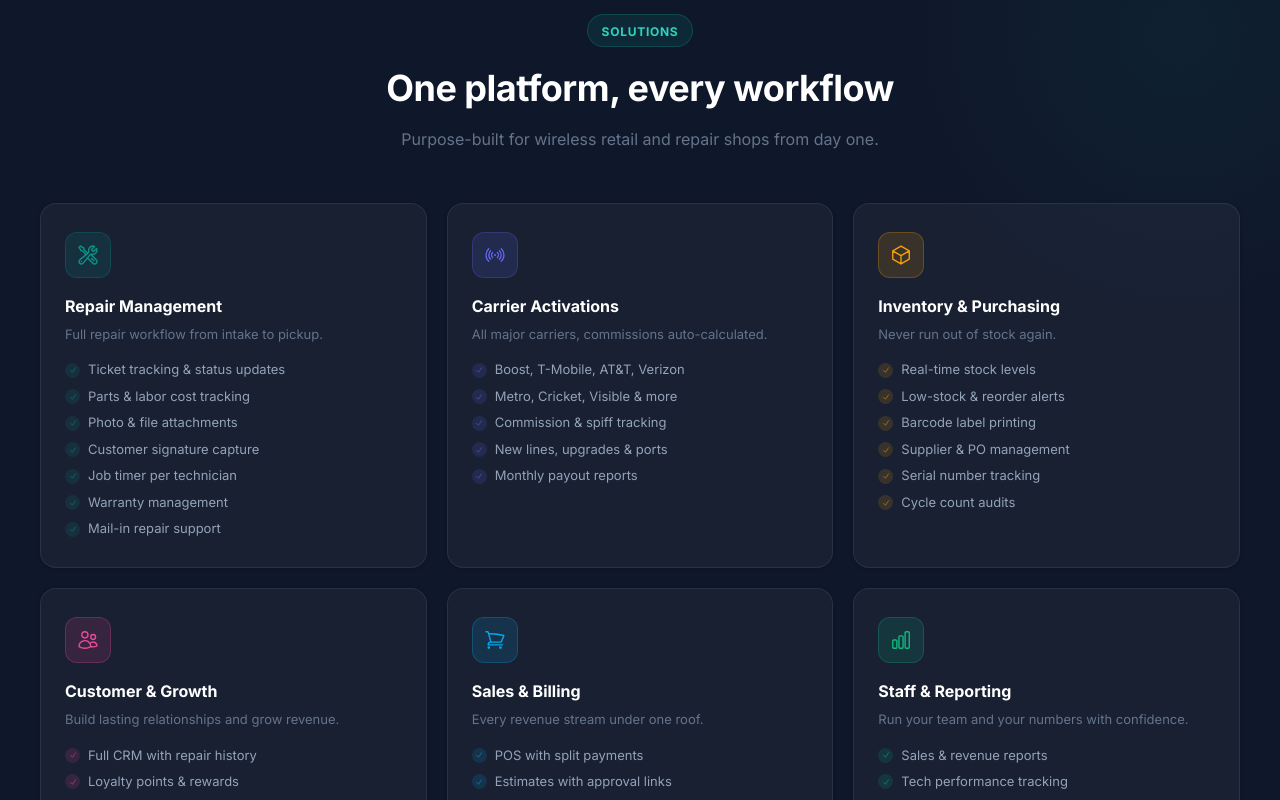
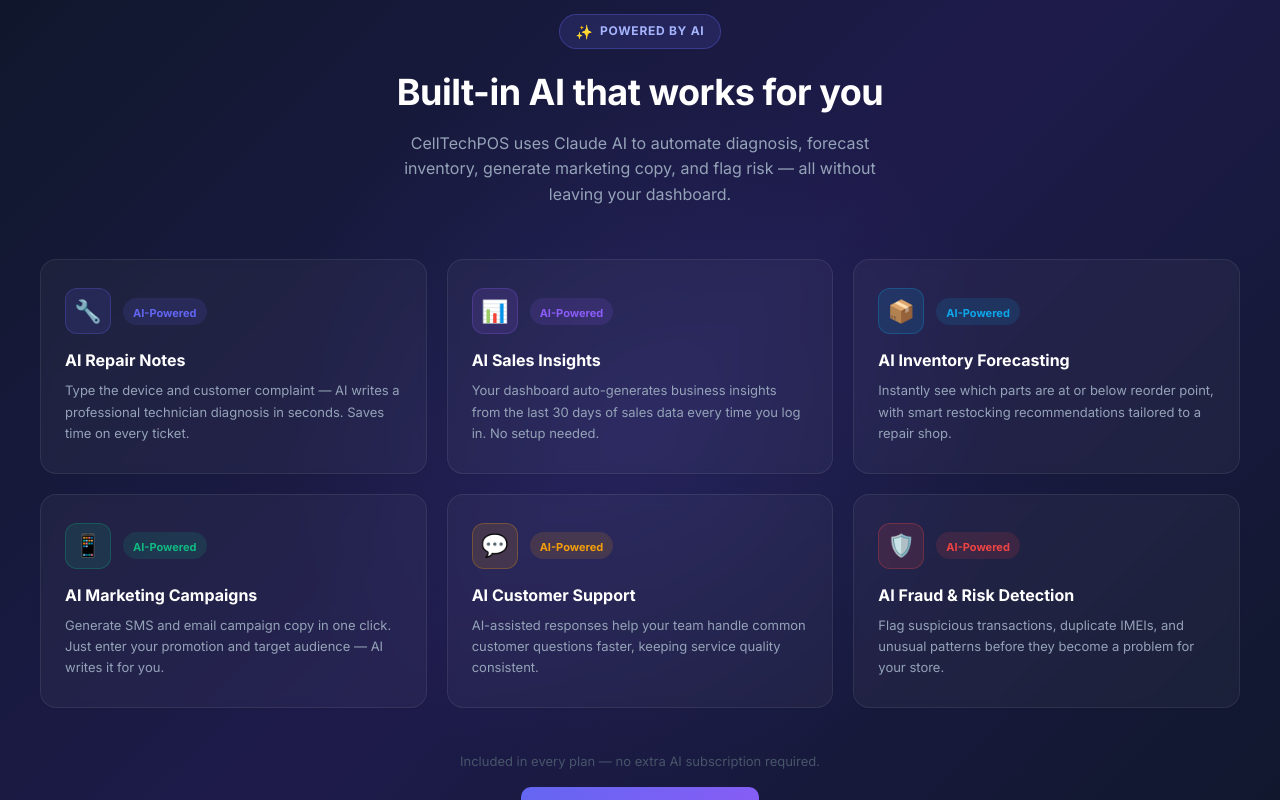
Before and after one commit to zo3byrd/celltechpos, a React (Vite) app in the folder client/: page / in a window 1280 px wide. Shown: the part 4060-4860 px from the top of the page. Built offline with nearby package versions, Linux system fonts and the light colour scheme.

Commit message:
Add AI features section to landing page
Co-Authored-By: Claude Sonnet 4.6 <noreply@anthropic.com>

```diff
--- a/client/src/pages/LandingPage.jsx
+++ b/client/src/pages/LandingPage.jsx
@@ -557,6 +557,83 @@ export default function LandingPage() {
         </div>
       </section>
 
+      {/* ── AI Features ──────────────────────────────────────────── */}
+      <section style={{ background: 'linear-gradient(135deg, #0f172a 0%, #1e1b4b 50%, #0f172a 100%)', padding: '80px 24px', position: 'relative', overflow: 'hidden' }}>
+        {/* Background glow */}
+        <div style={{ position: 'absolute', top: '50%', left: '50%', transform: 'translate(-50%,-50%)', width: 800, height: 800, borderRadius: '50%', background: 'radial-gradient(circle, rgba(99,102,241,0.1) 0%, transparent 65%)', pointerEvents: 'none' }} />
+        <div style={{ maxWidth: 1200, margin: '0 auto', position: 'relative', zIndex: 1 }}>
+          <div style={{ textAlign: 'center', marginBottom: 52 }}>
+            <div style={{ display: 'inline-flex', alignItems: 'center', gap: 7, background: 'rgba(99,102,241,0.15)', border: '1px solid rgba(99,102,241,0.35)', borderRadius: 999, padding: '6px 16px', marginBottom: 16 }}>
+              <span style={{ fontSize: 14 }}>✨</span>
+              <span style={{ fontSize: 12, fontWeight: 700, color: '#a5b4fc', letterSpacing: '0.06em', textTransform: 'uppercase' }}>Powered by AI</span>
+            </div>
+            <h2 style={{ fontSize: 36, fontWeight: 800, color: '#fff', margin: '0 0 12px', letterSpacing: '-0.5px' }}>Built-in AI that works for you</h2>
+            <p style={{ fontSize: 16, color: '#94a3b8', maxWidth: 520, margin: '0 auto', lineHeight: 1.6 }}>CellTechPOS uses Claude AI to automate diagnosis, forecast inventory, generate marketing copy, and flag risk — all without leaving your dashboard.</p>
+          </div>
+
+          <div style={{ display: 'grid', gridTemplateColumns: 'repeat(auto-fill, minmax(300px, 1fr))', gap: 20 }}>
+            {[
+              {
+                emoji: '🔧',
+                title: 'AI Repair Notes',
+                desc: 'Type the device and customer complaint — AI writes a professional technician diagnosis in seconds. Saves time on every ticket.',
+                color: '#6366f1',
+              },
+              {
+                emoji: '📊',
+                title: 'AI Sales Insights',
+                desc: 'Your dashboard auto-generates business insights from the last 30 days of sales data every time you log in. No setup needed.',
+                color: '#8b5cf6',
+              },
+              {
+                emoji: '📦',
+                title: 'AI Inventory Forecasting',
+                desc: 'Instantly see which parts are at or below reorder point, with smart restocking recommendations tailored to a repair shop.',
+                color: '#0ea5e9',
+              },
+              {
+                emoji: '📱',
+                title: 'AI Marketing Campaigns',
+                desc: 'Generate SMS and email campaign copy in one click. Just enter your promotion and target audience — AI writes it for you.',
+                color: '#10b981',
+              },
+              {
+                emoji: '💬',
+                title: 'AI Customer Support',
+                desc: 'AI-assisted responses help your team handle common customer questions faster, keeping service quality consistent.',
+                color: '#f59e0b',
+              },
+              {
+                emoji: '🛡️',
+                title: 'AI Fraud & Risk Detection',
+                desc: 'Flag suspicious transactions, duplicate IMEIs, and unusual patterns before they become a problem for your store.',
+                color: '#ef4444',
+              },
+            ].map(f => (
+              <div key={f.title} className="card-hover" style={{ background: 'rgba(255,255,255,0.04)', border: '1px solid rgba(255,255,255,0.08)', borderRadius: 16, padding: '28px 24px', backdropFilter: 'blur(4px)' }}>
+                <div style={{ display: 'flex', alignItems: 'center', gap: 12, marginBottom: 14 }}>
+                  <div style={{ width: 46, height: 46, borderRadius: 12, background: f.color + '22', border: `1px solid ${f.color}44`, display: 'flex', alignItems: 'center', justifyContent: 'center', fontSize: 22, flexShrink: 0 }}>
+                    {f.emoji}
+                  </div>
+                  <div style={{ display: 'inline-block', background: f.color + '22', borderRadius: 999, padding: '3px 10px' }}>
+                    <span style={{ fontSize: 11, fontWeight: 700, color: f.color }}>AI-Powered</span>
+                  </div>
+                </div>
+                <h3 style={{ fontSize: 16, fontWeight: 700, color: '#fff', margin: '0 0 8px' }}>{f.title}</h3>
+                <p style={{ fontSize: 13, color: '#94a3b8', lineHeight: 1.65, margin: 0 }}>{f.desc}</p>
+              </div>
+            ))}
+          </div>
+
+          <div style={{ textAlign: 'center', marginTop: 44 }}>
+            <p style={{ fontSize: 13, color: '#475569', marginBottom: 16 }}>Included in every plan — no extra AI subscription required.</p>
+            <Link to="/signup" style={{ display: 'inline-flex', alignItems: 'center', gap: 8, background: 'linear-gradient(135deg,#6366f1,#8b5cf6)', color: '#fff', fontWeight: 700, fontSize: 14, padding: '12px 28px', borderRadius: 10, textDecoration: 'none' }}>
+              ✨ Try AI Features Free <ArrowRightIcon style={{ width: 16, height: 16 }} />
+            </Link>
+          </div>
+        </div>
+      </section>
+
       {/* ── Solutions ────────────────────────────────────────────── */}
       <section id="solutions" style={{ background: NAVY, padding: '80px 24px', position: 'relative', overflow: 'hidden' }}>
         <div style={{ position: 'absolute', top: -200, right: -200, width: 600, height: 600, borderRadius: '50%', background: 'radial-gradient(circle, rgba(13,148,136,0.08) 0%, transparent 70%)', pointerEvents: 'none' }} />
```
